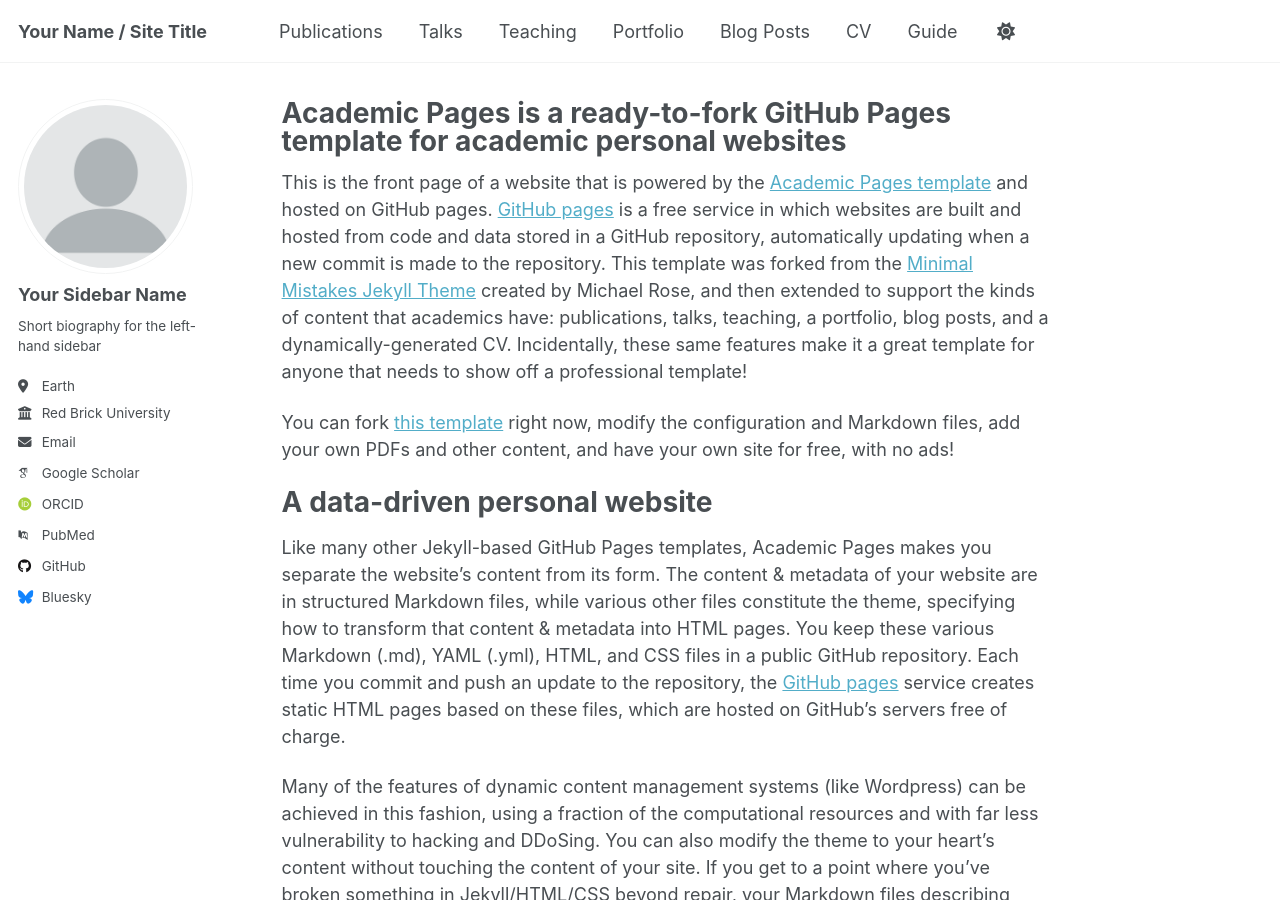
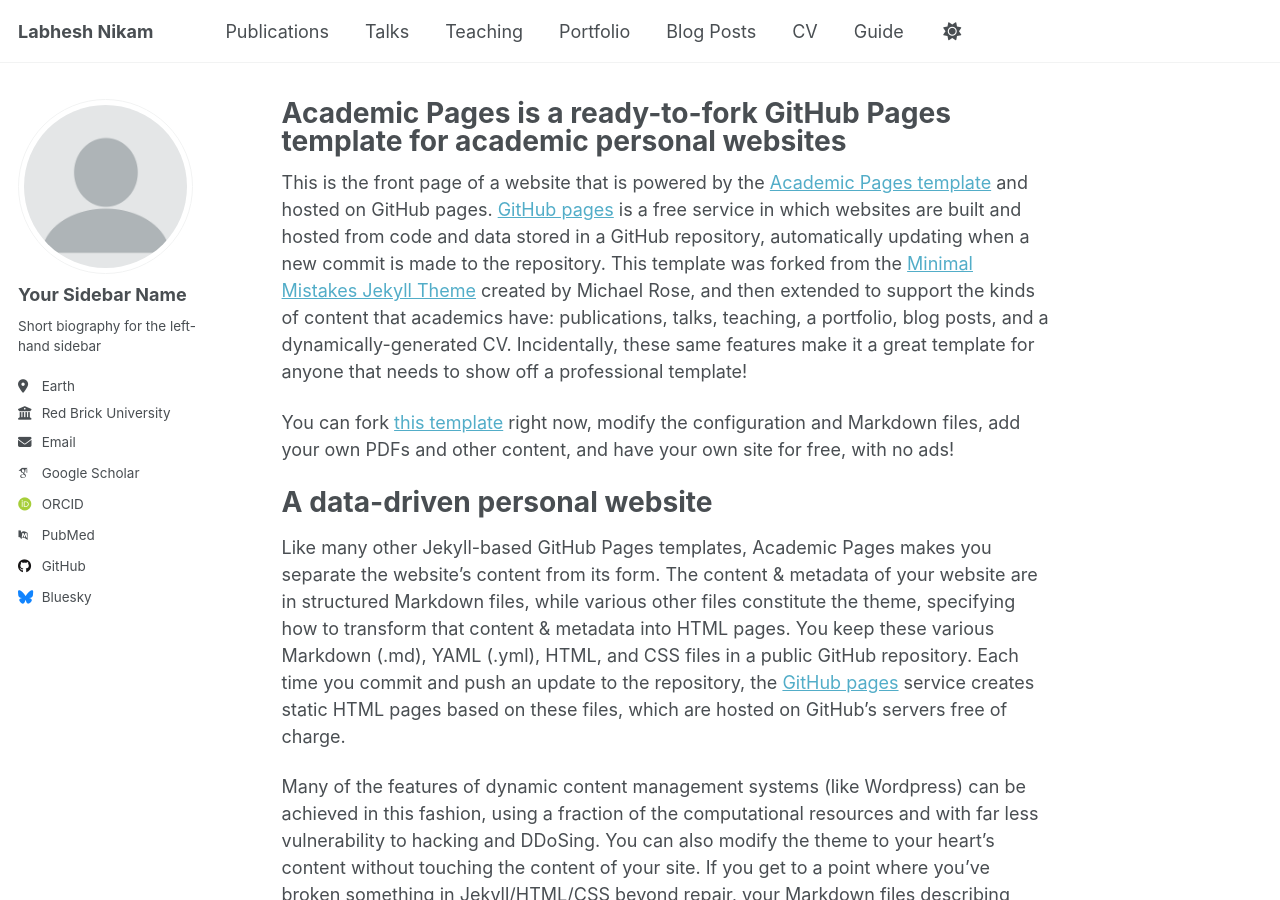
Before and after one commit to labheshnikam/labheshnikam.github.io, a Jekyll site: the page built from _pages/about.md, in a window 1280 px wide and 900 px high. Built offline with Jekyll 4.4.1, drawn with Linux system fonts in a browser that asks for light colours; some web fonts are replaced; a script that is not in the unit is left out.

Commit message:
Update _config.yml
Updated my name

```diff
--- a/_config.yml
+++ b/_config.yml
@@ -9,7 +9,7 @@
 # Basic Site Settings
 locale                   : "en-US"
 site_theme               : "default"
-title                    : "Your Name / Site Title"
+title                    : "Labhesh Nikam"
 title_separator          : "-"
 name                     : &name "Your Name"
 description              : &description "personal description"
```
